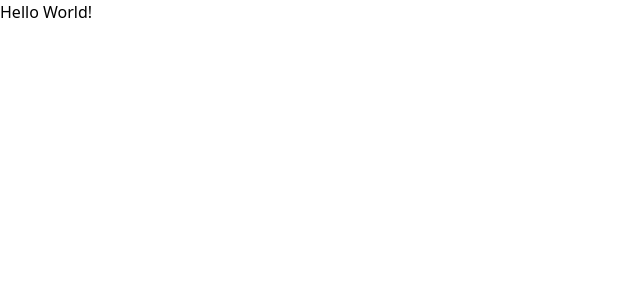
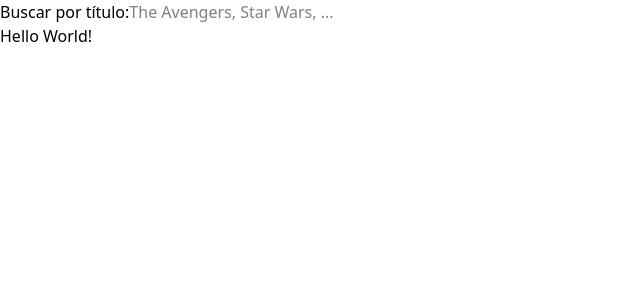
Before and after one commit to MathiasEscobarJF/movie-app, a Next.js app: page / in a window 1280 px wide. Shown: the top 300 px of the page, without its empty margins (0-640 px from the left). Built offline with nearby package versions, Linux system fonts and the light colour scheme.

Commit message:
Agregando SearchInput

```diff
--- a/app/layout.tsx
+++ b/app/layout.tsx
@@ -1,5 +1,6 @@
 import type { Metadata } from "next";
 import "./globals.css";
+import SearchInput from "@/app/ui/SearchInput";
 
 export const metadata: Metadata = {
   title: "Create Next App",
@@ -14,6 +15,7 @@ function RootLayout({children}: {
       <body
         className={"antialiased"}
       >
+        <SearchInput />
         {children}
       </body>
     </html>
--- /dev/null
+++ b/app/ui/SearchInput.tsx
@@ -0,0 +1,35 @@
+'use client';
+
+import {
+    useSearchParams,
+    usePathname,
+    useRouter
+} from "next/navigation";
+
+function SearchInput(){
+    const searchParams = useSearchParams();
+    const pathname = usePathname();
+    const {replace} = useRouter();
+
+    function handleChange(value: string){
+        const params = new URLSearchParams(searchParams);
+        if(value)
+            params.set('s',value);
+        else
+            params.delete('s');
+        replace(`${pathname}?${params.toString()}`);
+    }
+
+    return (
+        <div>
+            <label htmlFor="">Buscar por título:</label>
+            <input
+                type="text"
+                placeholder="The Avengers, Star Wars, ..."
+                onChange={(e) => handleChange(e.target.value)}
+            />
+        </div>
+    );
+}
+
+export default SearchInput;
```
